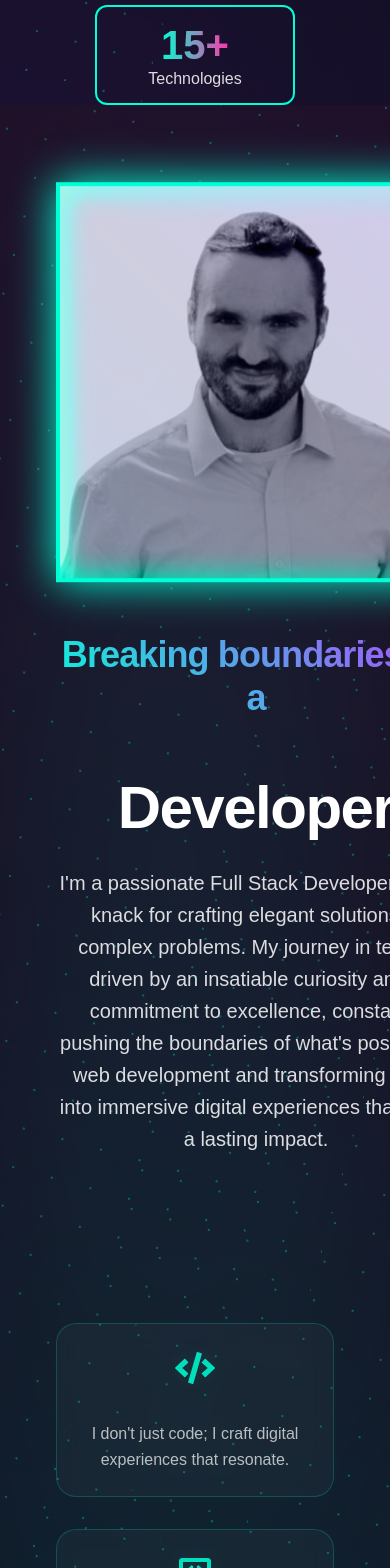
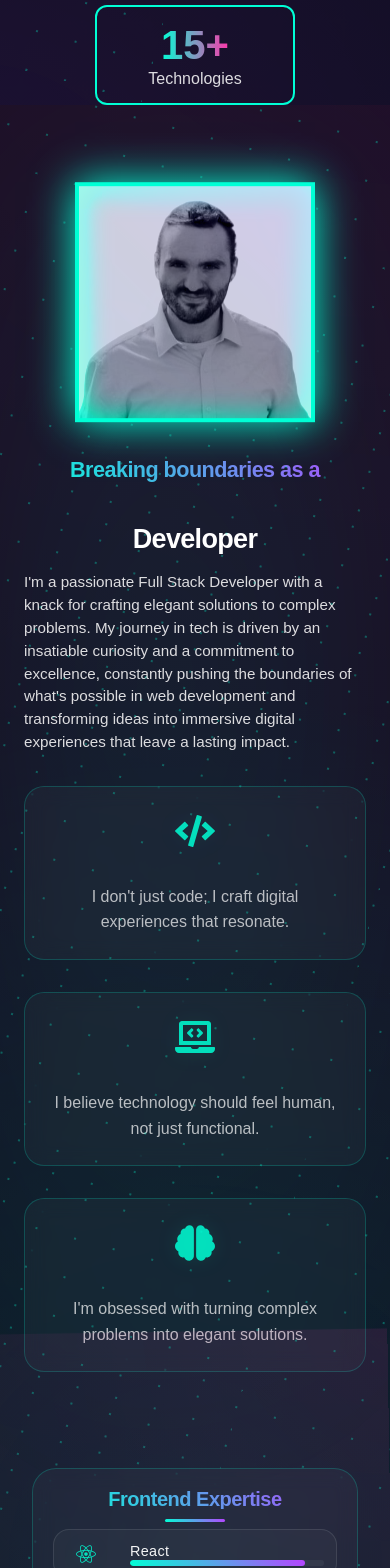
Before and after one commit to JDestefano11/React-Portfolio-Vite, a React (Vite) app: page / in a window 390 px wide. Shown: the part 1312-2880 px from the top of the page. Built offline with nearby package versions, Linux system fonts and the light colour scheme; a web font is replaced by a local one.

Commit message:
fixed mobile responsiveness for the about section

```diff
--- a/src/components/About/About.css
+++ b/src/components/About/About.css
@@ -865,6 +865,165 @@
   }
 }
 
+@media (min-width: 320px) and (max-width: 467px) {
+  .about-section {
+    padding: 80px 0.75rem 2rem;
+    min-height: auto;
+  }
+
+  .about-container {
+    padding: 0 0.75rem;
+  }
+
+  .about-top-content {
+    grid-template-columns: 1fr;
+    gap: 1.5rem;
+    text-align: center;
+    margin-bottom: 2rem;
+  }
+
+  .about-image-outer {
+    order: -1;
+    width: 240px;
+    height: 240px;
+    justify-self: center;
+    margin-bottom: 0.5rem;
+  }
+
+  .main-title {
+    font-size: calc(var(--text-3xl) * 0.9);
+    line-height: 1.2;
+    margin-bottom: 1rem;
+  }
+
+  .highlight-text {
+    font-size: calc(var(--text-2xl) * 0.9);
+  }
+
+  .about-description {
+    font-size: calc(var(--text-base) * 0.95);
+    text-align: left;
+    line-height: 1.5;
+    margin: 0 auto;
+    max-width: 100%;
+  }
+
+  .bold-claims-grid {
+    grid-template-columns: 1fr;
+    gap: 1.25rem;
+    margin-top: 1.5rem;
+    padding: 0 0.5rem;
+  }
+
+  .bold-claim {
+    padding: 1rem;
+  }
+
+  .bold-claim-icon {
+    font-size: 1.5rem;
+    margin-bottom: 0.75rem;
+  }
+
+  .bold-claim p {
+    font-size: calc(var(--text-base) * 0.9);
+    line-height: 1.4;
+  }
+
+  .skills-container {
+    grid-template-columns: 1fr;
+    gap: 1.5rem;
+    padding: 0 0.5rem;
+  }
+
+  .skills-box {
+    padding: 1.25rem;
+  }
+
+  .skills-box h3 {
+    font-size: var(--text-xl);
+    margin-bottom: 1.25rem;
+    text-align: center;
+  }
+
+  .skill-item {
+    margin-bottom: 0.875rem;
+    padding: 0.75rem;
+  }
+
+  .skill-info {
+    gap: 0.5rem;
+  }
+
+  .skill-icon {
+    font-size: 1.25rem;
+  }
+
+  .skill-name {
+    font-size: calc(var(--text-base) * 0.9);
+  }
+
+  .skill-level-bar {
+    height: 4px;
+  }
+}
+
+@media (min-width: 468px) and (max-width: 767px) {
+  .about-section {
+    padding: 120px 2rem 4rem;
+  }
+
+  .about-container {
+    padding: 0 1.5rem;
+  }
+
+  .about-top-content {
+    grid-template-columns: 1fr;
+    gap: 3rem;
+    text-align: center;
+  }
+
+  .about-image-outer {
+    order: -1;
+    width: 320px;
+    height: 320px;
+    justify-self: center;
+    margin-bottom: 1.5rem;
+  }
+
+  .main-title {
+    font-size: var(--text-5xl);
+    line-height: 1.2;
+  }
+
+  .about-description {
+    font-size: var(--text-lg);
+    text-align: left;
+    max-width: 540px;
+    margin: 0 auto;
+  }
+
+  .bold-claims-grid {
+    grid-template-columns: repeat(2, 1fr);
+    gap: 2rem;
+    margin-top: 2.5rem;
+  }
+
+  .skills-container {
+    grid-template-columns: repeat(2, 1fr);
+    gap: 2.5rem;
+  }
+
+  .skills-box h3 {
+    font-size: var(--text-3xl);
+    margin-bottom: 2rem;
+    text-align: center;
+  }
+
+  .skill-item {
+    margin-bottom: 1.25rem;
+  }
+}
+
 .about-section::after {
   z-index: 1;
 }
```
